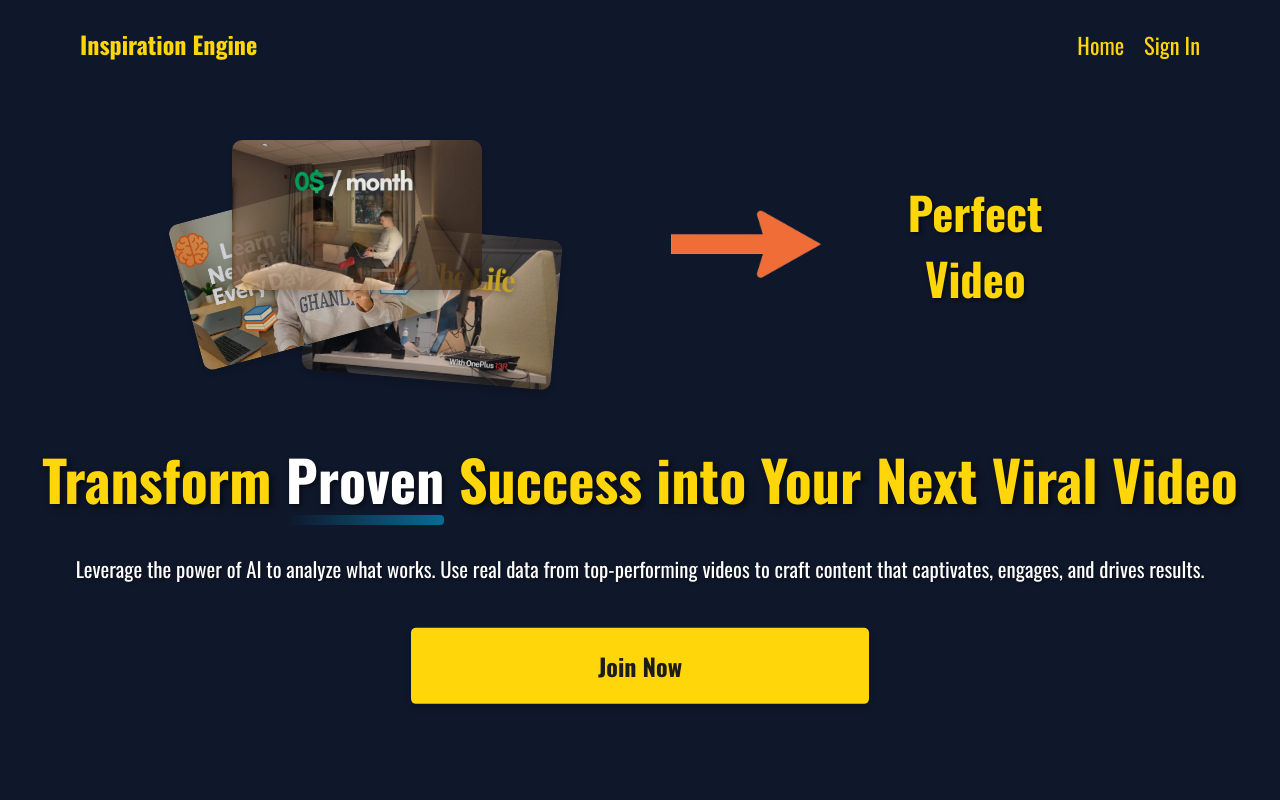
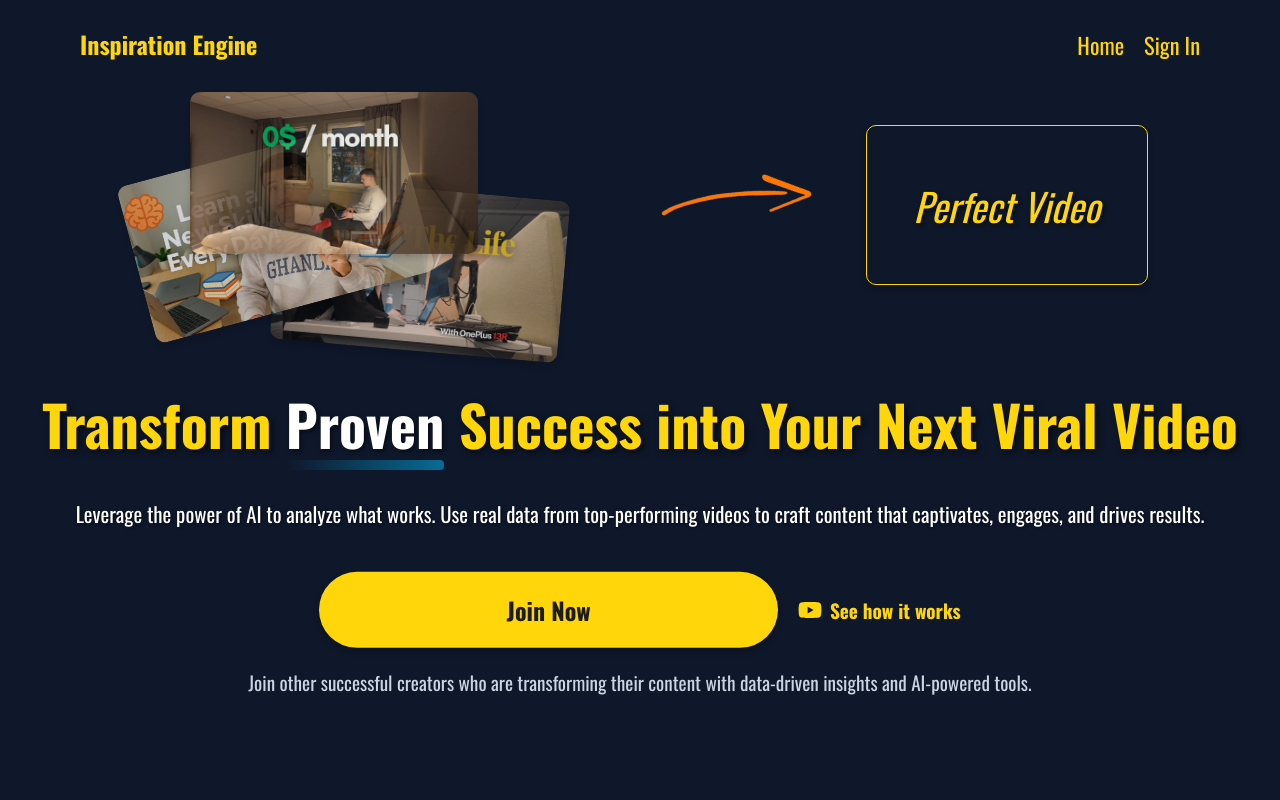
Before and after one commit to mbtammi/youtubecreator, a React (Create React App) app: page / in a window 1280 px wide. Shown: the top 800 px of the page. Built offline with nearby package versions, Linux system fonts and the light colour scheme; no server answers; the HTML template or start-up script is replaced by a standard one.

Commit message:
better prompts

```diff
--- a/server.js
+++ b/server.js
@@ -34,7 +34,7 @@ app.post('/generate-ideas', async (req, res) => {
 
     try {
         // Improved prompt to mix themes and generate combined ideas
-        const prompt = `You are a creative assistant for YouTubers. Based on the following popular video titles from three different channels, generate 3 new YouTube video ideas that appeal to a wide audience combining all the channels. Focus on combining the general themes and topics of these channels to create unique, creative, and relatable ideas. Don't use locations or places or cities. Avoid using specific ages, or financial statuses. Only provide the titles as plain text, separated by new lines:\n\n${popularTitles.join(
+        const prompt = `You are a creative assistant for YouTubers. Based on the following popular video titles from three different channels, generate 3 new YouTube video ideas that appeal to a wide audience by creatively combining the themes, styles, and topics of these channels. Focus on generating ideas that are engaging, relatable, and unique, while avoiding niche-specific jargon or overly complex concepts. Do not include locations, specific ages, or financial statuses. Only provide the titles as plain text, separated by new lines:\n\n${popularTitles.join(
             '\n'
         )}\n\nNew titles:`;
 
@@ -116,7 +116,8 @@ app.post('/generate-thumbnail', async (req, res) => {
 
     try {
         const input = {
-            prompt: idea,
+            prompt: `Create an interesting and attractive image about ${idea}`,
+            negative_prompt: 'bad quality, blurry, low resolution',
             aspect_ratio: '16:9',
             num_outputs: 1,
             output_quality: 80,
--- a/src/index.css
+++ b/src/index.css
@@ -12,3 +12,8 @@ body {
 code {
     font-family: source-code-pro, Menlo, Monaco, Consolas, 'Courier New', monospace;
 }
+
+button {
+    font-family: 'Oswald', -apple-system, BlinkMacSystemFont, 'Segoe UI', 'Roboto', 'Oxygen',
+        'Ubuntu', 'Cantarell', 'Fira Sans', 'Droid Sans', 'Helvetica Neue', sans-serif;
+}
--- a/src/pages/Account.js
+++ b/src/pages/Account.js
@@ -6,7 +6,7 @@ const Account = () => {
     const [loading, setLoading] = useState(false);
     const [tokensRemaining, setTokensRemaining] = useState(0) // Tokens left for the month
     const [thumbnailsRemaining, setThumbnailsRemaining] = useState(0) // Thumbnails left for the month
-    const [selectedPlan, setSelectedPlan] = useState('basic'); // Default to Basic plan
+    const [selectedPlan, setSelectedPlan] = useState('premium'); // Default to Basic plan
 
     const plans = [
         {
--- a/src/pages/HomePage.js
+++ b/src/pages/HomePage.js
@@ -322,6 +322,7 @@ const HomePage = () => {
                             <div style={styles.ideaRow}>
                                 <p style={styles.ideaText}>Title: </p>
                                 <p style={styles.ideaText}>{idea}</p>
+                                {userPlan !== 'basic' && (
                                     <span
                                         style={{
                                             ...styles.thumbnailIcon,
@@ -332,6 +333,7 @@ const HomePage = () => {
                                     >
                                         {loadingIdeaIndex === index ? '⏳' : '🖼️'}
                                     </span>
+                                )}
                             </div>
                         </li>
                     ))}
--- a/src/pages/LandingPage.js
+++ b/src/pages/LandingPage.js
@@ -1,6 +1,7 @@
 import React from 'react';
 import { Link } from 'react-router-dom';
 import './LandingPage.css';
+import { FaYoutube } from 'react-icons/fa';
 
 const LandingPage = () => {
     return (
@@ -26,11 +27,13 @@ const LandingPage = () => {
                     </div>
                     <div style={styles.arrowContainer}>
                         <img
-                            src={require('../images/arrow4.png')}
+                            src={require('../images/arrow1nobg.png')}
                             alt='Arrow'
                             style={styles.arrow}
                         />
-                        <p style={styles.arrowText}>Perfect Video</p>
+                        <div style={styles.videoFrame}>
+                            <p style={styles.arrowText}>Perfect Video</p>
+                        </div>
                     </div>
                 </div>
                 <div style={styles.heroSection}>
@@ -49,7 +52,13 @@ const LandingPage = () => {
                         <Link to='/account' style={styles.ctaButton}>
                             Join Now
                         </Link>
+                        <a href='#' style={styles.videoLink}>
+                        <FaYoutube style={styles.videoIcon} /> See how it works
+                        </a>
                     </div>
+                    <p style={styles.joinText}>
+                        Join other successful creators who are transforming their content with data-driven insights and AI-powered tools.
+                    </p>
                 </div>
             </header>
             <section style={styles.howItWorksSection}>
@@ -132,12 +141,12 @@ const styles = {
         alignItems: 'center',
         justifyContent: 'center',
         marginTop: '3%',
-        marginBottom: '6%',
+        marginBottom: '8%',
     },
     screenshots: {
         position: 'relative',
-        width: '250px',
-        height: '150px',
+        width: '18em', // Set the width to 18em
+        aspectRatio: '16 / 9',
     },
     screenshot: {
         position: 'absolute',
@@ -177,13 +186,13 @@ const styles = {
     arrow: {
         width: '150px',
         height: 'auto',
-        transform: 'rotate(-180deg)',
+        transform: 'rotate(30deg)',
     },
     arrowText: {
-        marginLeft: '10px',
-        fontSize: '2.8rem',
+        fontSize: '2.4rem',
         color: '#FFD60A',
-        fontWeight: 'bold',
+        // fontWeight: 'bold',
+        fontStyle: 'italic',
         padding: '10px',
         textShadow: '2px 2px 4px rgba(0, 0, 0, 0.5)', // Added shadow for better readability
         animation: 'fadeIn 2s ease-in-out', // Fade-in animation for the text
@@ -235,7 +244,7 @@ const styles = {
         textDecoration: 'none',
         minWidth: '30%',
         padding: '20px 50px',
-        borderRadius: '5px',
+        borderRadius: '50px',
         fontSize: '1.5rem',
         fontWeight: 'bold',
         transition: 'transform 0.3s ease, background-color 0.3s ease',
@@ -325,6 +334,44 @@ const styles = {
         marginBottom: '15px',
         lineHeight: '1.6',
     },
+    joinText: {
+        marginTop: '20px',
+        fontSize: '1.2rem',
+        color: '#cbd5e1', // Light gray for readability
+        textAlign: 'center',
+        lineHeight: '1.6',
+    },
+    videoLink: {
+        display: 'flex',
+        alignItems: 'center',
+        marginLeft: '20px', // Space between the button and the link
+        color: '#FFD60A', // Match the button color
+        textDecoration: 'none',
+        fontSize: '1.2rem',
+        fontWeight: 'bold',
+        transition: 'color 0.3s ease',
+        cursor: 'pointer',
+    },
+    videoIcon: {
+        marginRight: '8px', // Space between the icon and the text
+        fontSize: '1.5rem',
+    },
+    videoLinkHover: {
+        color: '#FFC107', // Slightly lighter color on hover
+    },
+    videoFrame: {
+        marginLeft: '2em',
+        width: '19em', // Match the width of the screenshots
+        aspectRatio: '16 / 9',
+        borderRadius: '10px',
+        boxShadow: '0 4px 6px rgba(0, 0, 0, 0.2)',
+        display: 'flex',
+        justifyContent: 'center',
+        alignItems: 'center',
+        overflow: 'hidden', // Ensure content stays within the frame
+        position: 'relative',
+        border: '1px solid #FFD60A',
+    },
 };
 
 
```
Also changed, not shown: src/images/arrow1nobg.png (added). Lines whose indentation alone changed are shown as unchanged.
